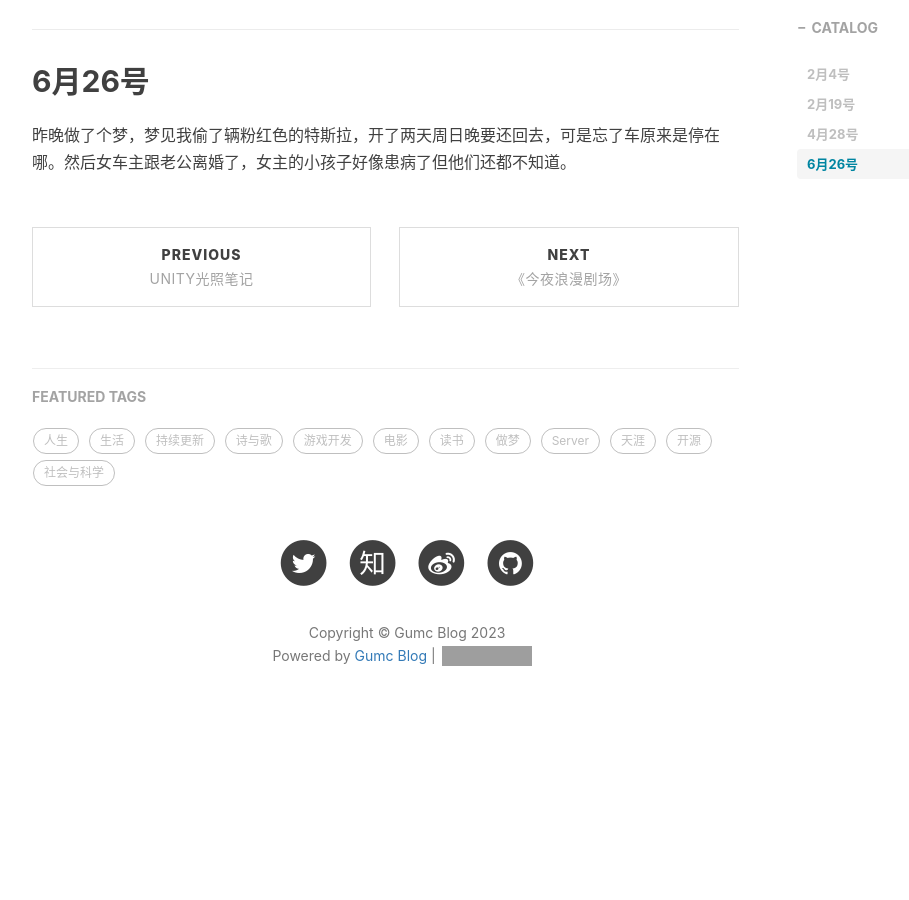
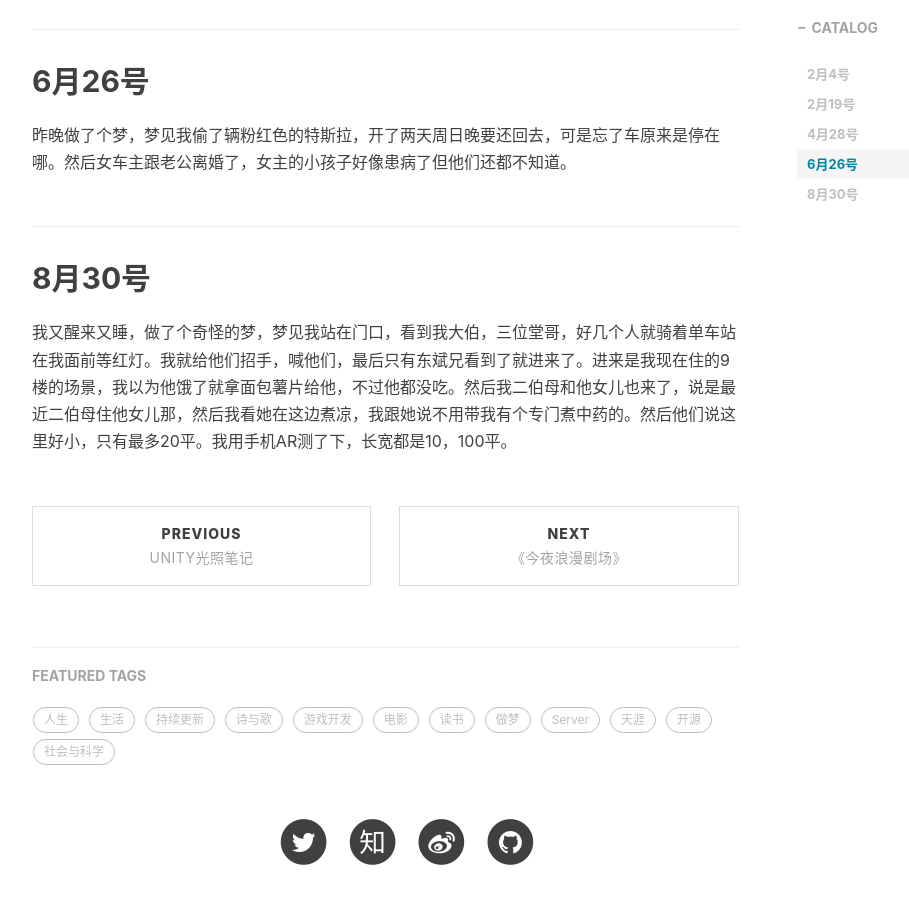
Before and after one commit to gumcstronger/gumcstronger.github.io, a Jekyll site: the page built from _posts/2023/2023-02-05-dream-something.md, in a window 1280 px wide and 900 px high, scrolled down 1616 px. Shown: the whole window, without its empty margins (233-1142 px from the left). Built offline with Jekyll 4.4.1, drawn with Linux system fonts in a browser that asks for light colours; comment, search, counter and statistics services are not loaded; before the commit the page ends 2349 px from its top, so only the background shows below that; grey boxes are pictures that could not be loaded.

Commit message:
Update 2023-02-05-dream-something.md

```diff
--- a/_posts/2023/2023-02-05-dream-something.md
+++ b/_posts/2023/2023-02-05-dream-something.md
@@ -43,3 +43,7 @@ tags:
 ## 6月26号
 
 昨晚做了个梦，梦见我偷了辆粉红色的特斯拉，开了两天周日晚要还回去，可是忘了车原来是停在哪。然后女车主跟老公离婚了，女主的小孩子好像患病了但他们还都不知道。
+
+## 8月30号
+
+我又醒来又睡，做了个奇怪的梦，梦见我站在门口，看到我大伯，三位堂哥，好几个人就骑着单车站在我面前等红灯。我就给他们招手，喊他们，最后只有东斌兄看到了就进来了。进来是我现在住的9楼的场景，我以为他饿了就拿面包薯片给他，不过他都没吃。然后我二伯母和他女儿也来了，说是最近二伯母住他女儿那，然后我看她在这边煮凉，我跟她说不用带我有个专门煮中药的。然后他们说这里好小，只有最多20平。我用手机AR测了下，长宽都是10，100平。
```
